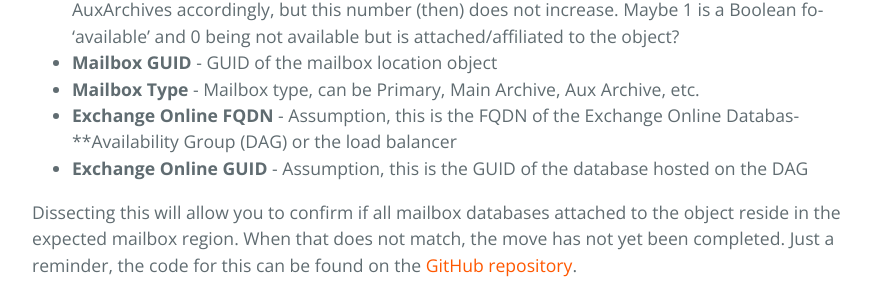
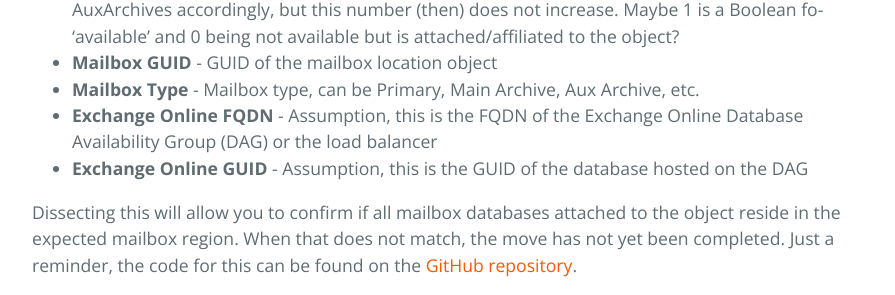
Before and after one commit to rberghuis/rberghuis.github.io, a Jekyll site: the page built from _posts/2024-07-01-Reverting-from-Microsoft-365-Multi-Geo-Part-2.MD, in a window 1280 px wide and 900 px high, scrolled down 5302 px. Shown: the part 157-452 px from the top of the window, without its empty margins (192-1087 px from the left). Built offline with Jekyll 4.4.1, drawn with Linux system fonts in a browser that asks for light colours; some of the changed lines change nothing that is shown; some of the changed text lies outside the part shown.

Commit message:
Initial commit

````diff
--- a/_posts/2024-07-01-Reverting-from-Microsoft-365-Multi-Geo-Part-2.MD
+++ b/_posts/2024-07-01-Reverting-from-Microsoft-365-Multi-Geo-Part-2.MD
@@ -76,7 +76,7 @@
 - **ID** - Some ID of the mailbox location object, an auto-expanded archive can have multipl- AuxArchives accordingly, but this number (then) does not increase. Maybe 1 is a Boolean fo- 'available' and 0 being not available but is attached/affiliated to the object?
 - **Mailbox GUID** - GUID of the mailbox location object
 - **Mailbox Type** - Mailbox type, can be Primary, Main Archive, Aux Archive, etc.
-- **Exchange Online FQDN** - Assumption, this is the FQDN of the Exchange Online Databas- **Availability Group (DAG) or the load balancer
+- **Exchange Online FQDN** - Assumption, this is the FQDN of the Exchange Online Database Availability Group (DAG) or the load balancer
 - **Exchange Online GUID** - Assumption, this is the GUID of the database hosted on the DAG
 
 Dissecting this will allow you to confirm if all mailbox databases attached to the object reside in the expected mailbox region. When that does not match, the move has not yet been completed. Just a reminder, the code for this can be found on the [GitHub repository](https://github.com/rberghuis/M365MultiGeo).
@@ -109,9 +109,9 @@
 ### Initiating and validating a cross-region site move
 So, under the assumption you have done your due care and due diligence in ensuring you are change management colleagues have spread the word – you can do technical stuff again. There are three cmdlets you need to remember:
 
-- *Start-SPOSiteContentMove* for non-Group connected sites
-- *Start-SPOUnifiedGroupMove* for Group connected sites
-- *Start-SPOUserAndContentMove* for OneDrive for Business sites
+- ```powershell Start-SPOSiteContentMove``` for non-Group connected sites
+- ```Start-SPOUnifiedGroupMove``` for Group connected sites
+- ```Start-SPOUserAndContentMove``` for OneDrive for Business sites
 
 It is also worth noting that the changes to the Preferred Data Location need to synchronize across the estate. It is best practice to wait at least 24 hours before committing changes in SharePoint Online.
 
````
